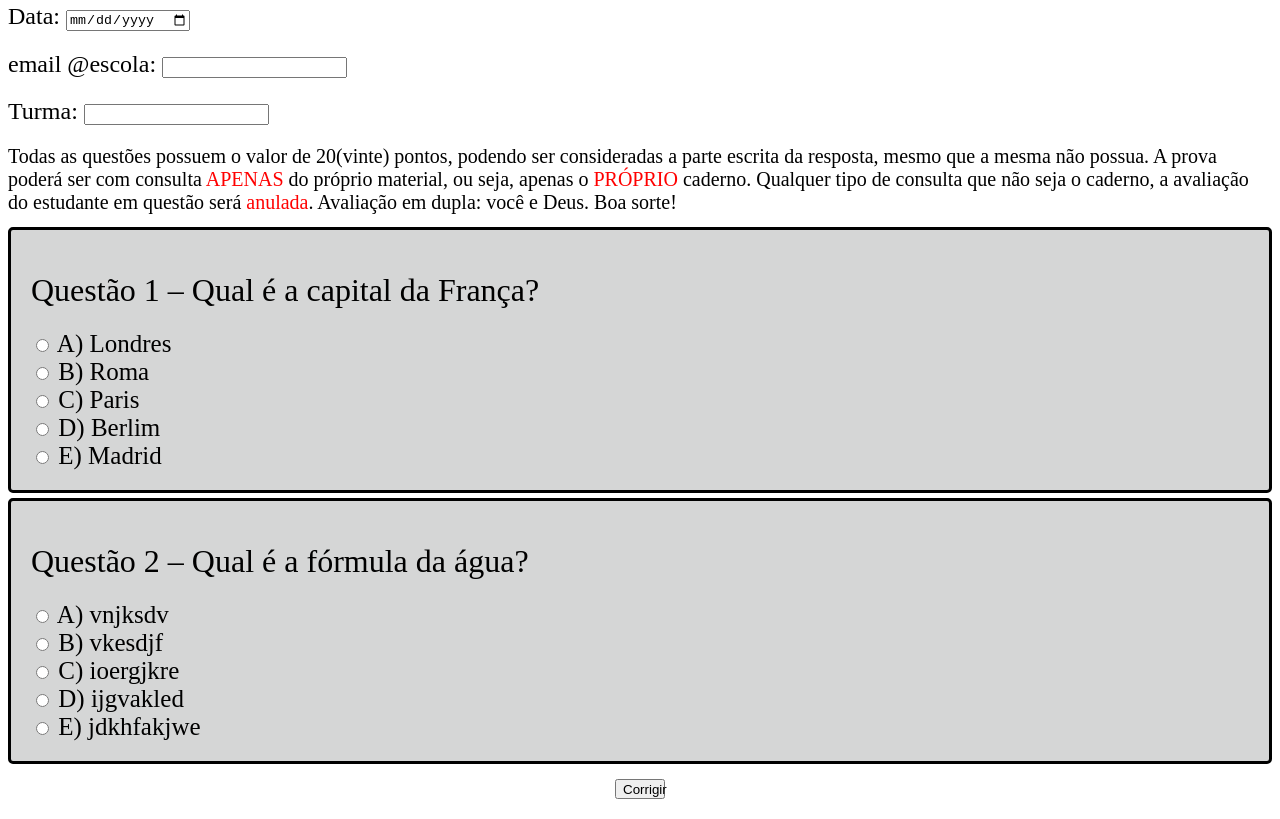
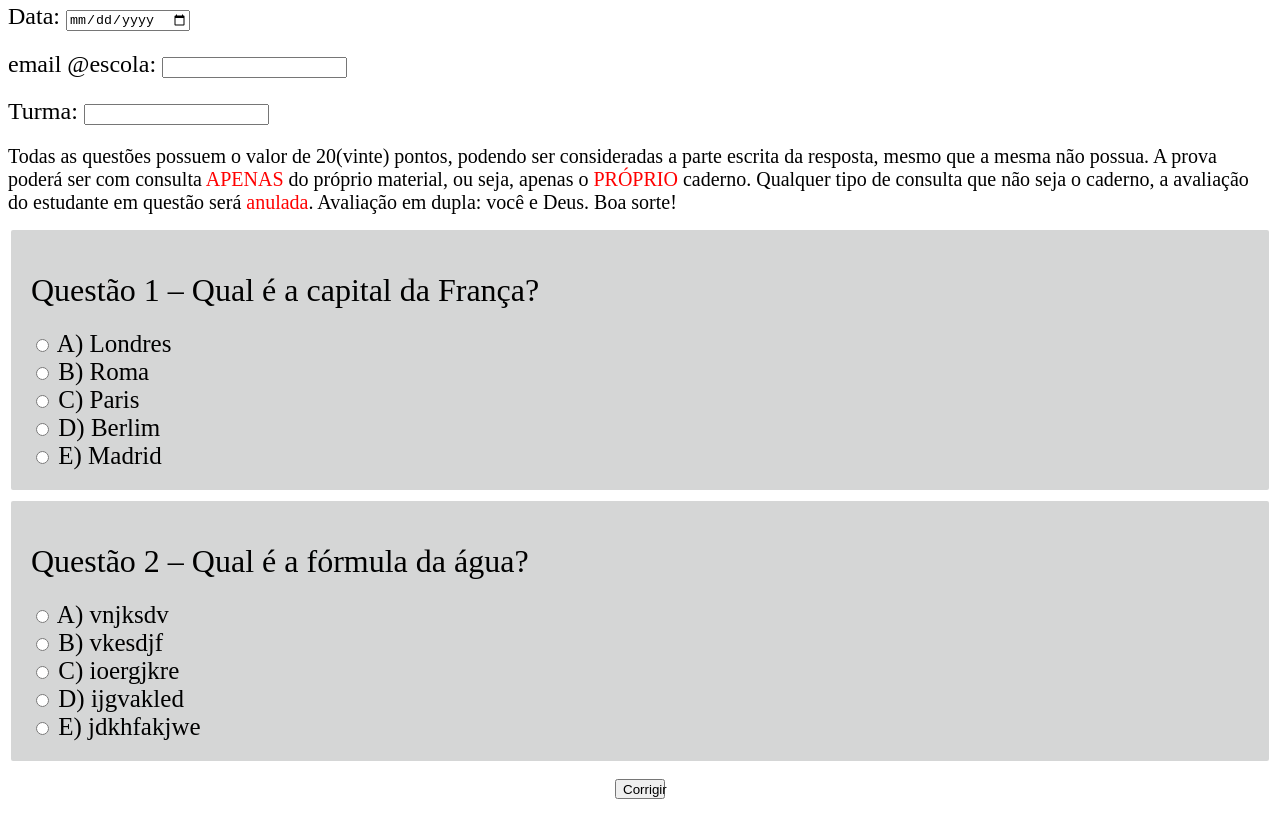
Before and after one commit to RafaNaka33/modelo-prova, a plain HTML site: page index.html in a window 1280 px wide. Shown: the part 529-1348 px from the top of the page. Drawn offline with Linux system fonts and the light colour scheme.

Commit message:
Change border color to white for question styles
Updated border color for question styles to white.

```diff
--- a/style.css
+++ b/style.css
@@ -37,7 +37,7 @@ h1, h2{
     justify-content: center;
 }
 .questao1{
-    border-color: black;
+    border-color: white;
     border-style: solid;
     border-radius: 5px;
     background-color: rgb(213, 214, 214);
@@ -45,7 +45,7 @@ h1, h2{
     margin-bottom: 5px;
 }
 .questao2{
-    border-color: black;
+    border-color: white;
     border-style: solid;
     border-radius: 5px;
     background-color: rgb(213, 214, 214);
```
